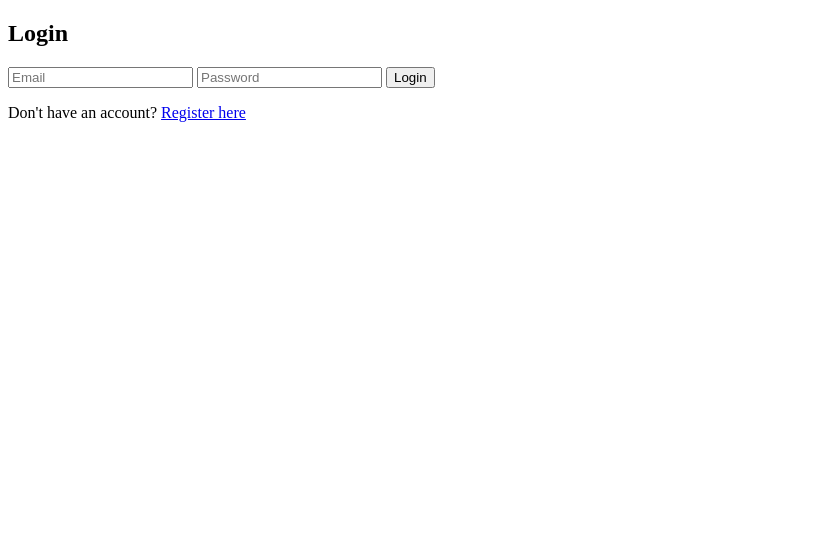
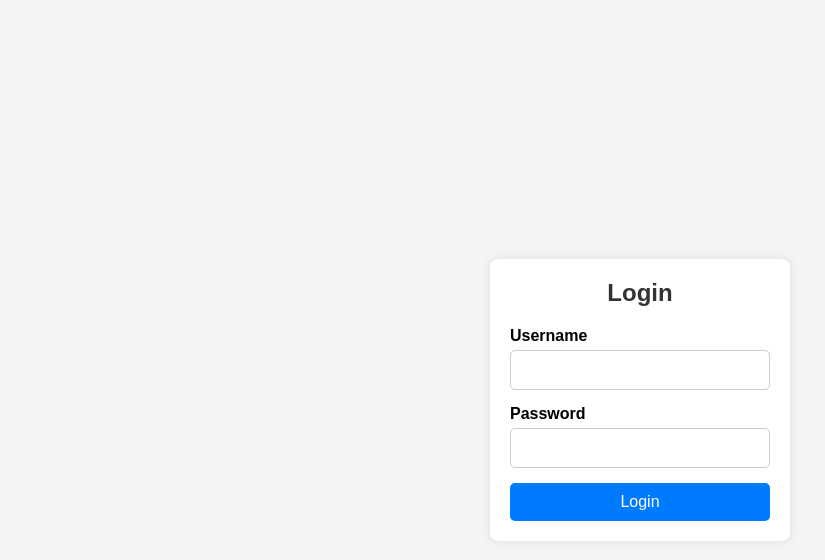
Before and after one commit to Varun0310/todolist, a plain HTML site: page index.html in a window 1280 px wide. Shown: the whole page, without its empty margins (0-825 px from the left). Drawn offline with Linux system fonts and the light colour scheme.

Commit message:
Update index.html

```diff
--- a/index.html
+++ b/index.html
@@ -3,18 +3,88 @@
 <head>
     <meta charset="UTF-8">
     <meta name="viewport" content="width=device-width, initial-scale=1.0">
-    <title>Login</title>
-    <link rel="stylesheet" href="assets/styles.css">
+    <title>Login Page</title>
+    <style>
+        * {
+            box-sizing: border-box;
+            margin: 0;
+            padding: 0;
+            font-family: Arial, sans-serif;
+        }
+
+        body {
+            display: flex;
+            justify-content: center;
+            align-items: center;
+            height: 100vh;
+            background-color: #f4f4f4;
+        }
+
+        .login-container {
+            background: #fff;
+            padding: 20px;
+            box-shadow: 0px 0px 10px rgba(0, 0, 0, 0.1);
+            border-radius: 8px;
+            width: 300px;
+            text-align: center;
+        }
+
+        .login-container h2 {
+            margin-bottom: 20px;
+            color: #333;
+        }
+
+        .input-group {
+            margin-bottom: 15px;
+            text-align: left;
+        }
+
+        .input-group label {
+            display: block;
+            font-weight: bold;
+            margin-bottom: 5px;
+        }
+
+        .input-group input {
+            width: 100%;
+            padding: 10px;
+            border: 1px solid #ccc;
+            border-radius: 5px;
+            font-size: 16px;
+        }
+
+        .login-btn {
+            width: 100%;
+            padding: 10px;
+            background-color: #007BFF;
+            border: none;
+            color: white;
+            font-size: 16px;
+            border-radius: 5px;
+            cursor: pointer;
+        }
+
+        .login-btn:hover {
+            background-color: #0056b3;
+        }
+    </style>
 </head>
 <body>
-    <div class="container">
+
+    <div class="login-container">
         <h2>Login</h2>
         <form action="login.php" method="POST">
-            <input type="email" name="email" placeholder="Email" required>
-            <input type="password" name="password" placeholder="Password" required>
-            <button type="submit">Login</button>
+            <div class="input-group">
+                <label for="username">Username</label>
+                <input type="text" id="username" name="username" required>
+            </div>
+            <div class="input-group">
+                <label for="password">Password</label>
+                <input type="password" id="password" name="password" required>
+            </div>
+            <button type="submit" class="login-btn">Login</button>
         </form>
-        <p>Don't have an account? <a href="register.php">Register here</a></p>
     </div>
+
 </body>
 </html>
```
